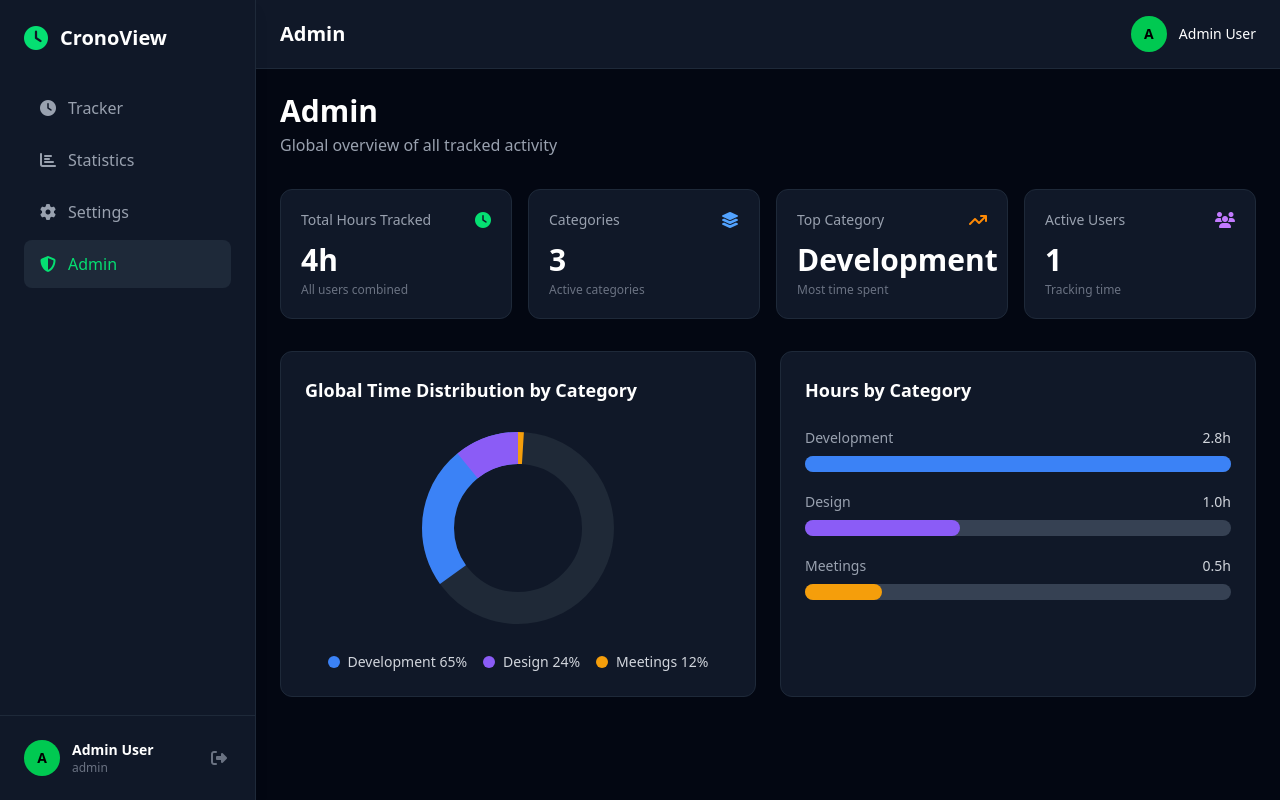
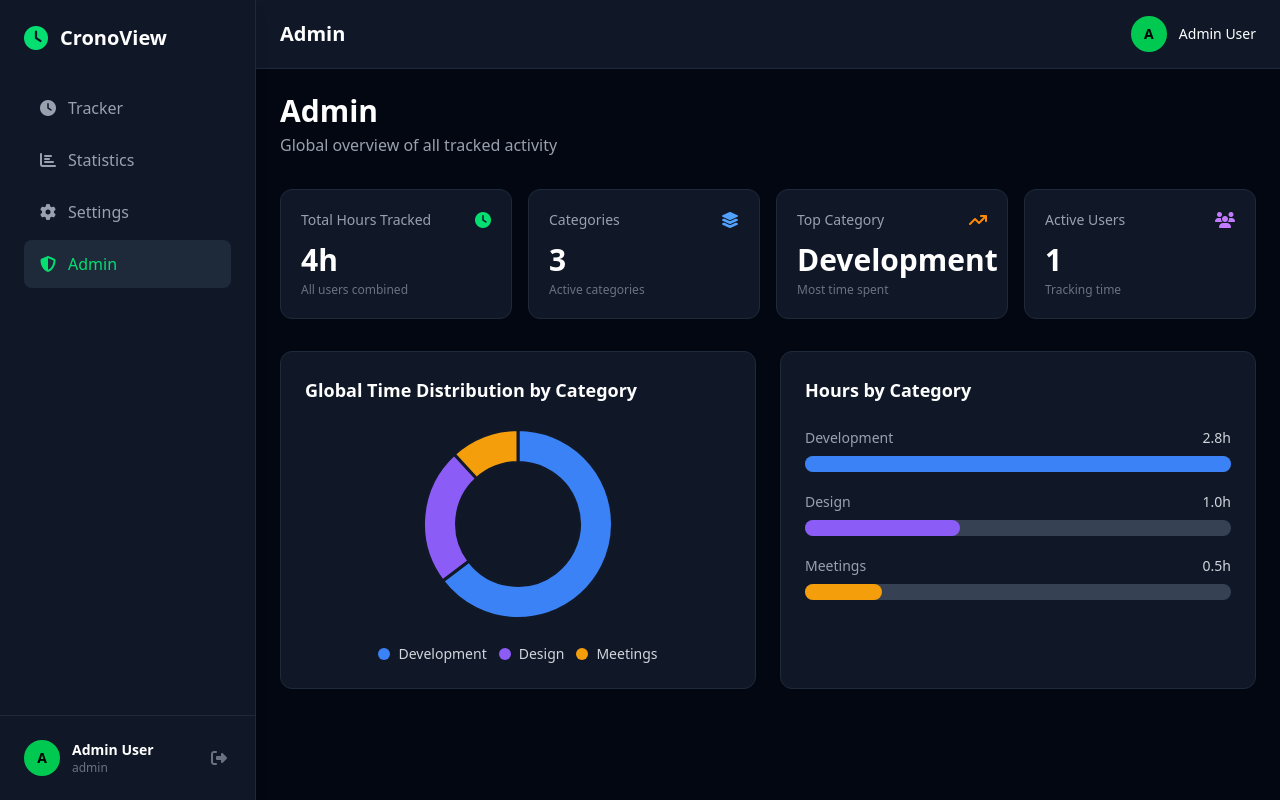
Before and after one commit to dechouriog/Chronoviews, a Vue app in the folder frontend/: page /admin in a window 1280 px wide. Built offline with nearby package versions, Linux system fonts and the light colour scheme.

Commit message:
Update: AdminView y StatisticsView

```diff
--- a/frontend/src/views/AdminView.vue
+++ b/frontend/src/views/AdminView.vue
@@ -7,6 +7,7 @@ import { UserService } from '@/services/UserService';
 import type { TaskInterface } from '@/interfaces/TaskInterface';
 
 import StatCard from '@/components/StatCard.vue';
+import DonutChart from '@/components/DonutChart.vue';
 
 const tasks = computed<TaskInterface[]>(() => TaskService.getTasks());
 const user = computed(() => UserService.getUser());
@@ -63,24 +64,17 @@ function formatHours(milliseconds: number): string {
   return `${(milliseconds / 3600000).toFixed(1)}h`;
 }
 
-const DONUT_RADIUS = 80;
-const DONUT_CIRCUMFERENCE = 2 * Math.PI * DONUT_RADIUS;
+const donutLabels = computed<string[]>(() =>
+  categoryStats.value.map((cat: CategoryStat) => cat.name),
+);
 
-interface DonutSlice {
-  name: string;
-  color: string;
-  percentage: number;
-  offset: number;
-}
+const donutData = computed<number[]>(() =>
+  categoryStats.value.map((cat: CategoryStat) => cat.totalTime),
+);
 
-const donutSlices = computed<DonutSlice[]>(() => {
-  let accumulated = 0;
-  return categoryStats.value.map((cat: CategoryStat) => {
-    const offset = DONUT_CIRCUMFERENCE - (accumulated / 100) * DONUT_CIRCUMFERENCE;
-    accumulated += cat.percentage;
-    return { name: cat.name, color: cat.color, percentage: cat.percentage, offset };
-  });
-});
+const donutColors = computed<string[]>(() =>
+  categoryStats.value.map((cat: CategoryStat) => cat.color),
+);
 </script>
 
 <template>
@@ -127,35 +121,19 @@ const donutSlices = computed<DonutSlice[]>(() => {
     <!-- charts -->
     <div class="grid grid-cols-1 md:grid-cols-2 gap-6">
 
-      <!-- donut chart -->
+      <!-- donut chart con Chart.js -->
       <div class="bg-gray-900 rounded-xl p-6 border border-gray-800">
-        <h3 class="text-lg font-semibold text-white mb-6">Global Time Distribution by Category</h3>
-        <div class="flex justify-center mb-6">
-          <svg width="200" height="200" viewBox="0 0 200 200">
-            <circle cx="100" cy="100" r="80" fill="none" stroke="#1f2937" stroke-width="32" />
-            <circle
-              v-for="(slice, index) in donutSlices"
-              :key="index"
-              cx="100" cy="100" r="80"
-              fill="none"
-              :stroke="slice.color"
-              stroke-width="32"
-              :stroke-dasharray="`${(slice.percentage / 100) * DONUT_CIRCUMFERENCE} ${DONUT_CIRCUMFERENCE}`"
-              :stroke-dashoffset="slice.offset"
-              transform="rotate(-90 100 100)"
-              stroke-linecap="butt"
-            />
-          </svg>
-        </div>
-        <div class="flex flex-wrap justify-center gap-4">
-          <div v-for="cat in categoryStats" :key="cat.name" class="flex items-center gap-2">
-            <span class="w-3 h-3 rounded-full" :style="{ backgroundColor: cat.color }"></span>
-            <span class="text-gray-300 text-sm">{{ cat.name }} {{ cat.percentage }}%</span>
-          </div>
-        </div>
+        <h3 class="text-lg font-semibold text-white mb-6">
+          Global Time Distribution by Category
+        </h3>
+        <DonutChart
+          :labels="donutLabels"
+          :data="donutData"
+          :colors="donutColors"
+        />
       </div>
 
-      <!-- bar chart horizontal -->
+      <!-- bar chart horizontal (será reemplazado por ECharts en commit 6) -->
       <div class="bg-gray-900 rounded-xl p-6 border border-gray-800">
         <h3 class="text-lg font-semibold text-white mb-6">Hours by Category</h3>
         <div class="space-y-5">
--- a/frontend/src/views/StatisticsView.vue
+++ b/frontend/src/views/StatisticsView.vue
@@ -7,6 +7,7 @@ import type { TaskInterface } from '@/interfaces/TaskInterface';
 
 import StatCard from '@/components/StatCard.vue';
 import TaskBreakdown from '@/components/TaskBreakdown.vue';
+import DonutChart from '@/components/DonutChart.vue';
 
 const activeTab = ref<'distribution' | 'weekly'>('distribution');
 
@@ -30,29 +31,17 @@ function formatHours(milliseconds: number): string {
   return `${(milliseconds / 3600000).toFixed(1)}h`;
 }
 
-interface DonutSlice {
-  taskId: string;
-  name: string;
-  color: string;
-  percentage: number;
-  offset: number;
-}
+const donutLabels = computed<string[]>(() =>
+  tasks.value.filter((t: TaskInterface) => t.totalTime > 0).map((t: TaskInterface) => t.name),
+);
 
-const DONUT_RADIUS = 80;
-const DONUT_CIRCUMFERENCE = 2 * Math.PI * DONUT_RADIUS;
+const donutData = computed<number[]>(() =>
+  tasks.value.filter((t: TaskInterface) => t.totalTime > 0).map((t: TaskInterface) => t.totalTime),
+);
 
-const donutSlices = computed<DonutSlice[]>(() => {
-  const total = totalWeekTime.value;
-  let accumulated = 0;
-  return tasks.value
-    .filter((task: TaskInterface) => task.totalTime > 0)
-    .map((task: TaskInterface) => {
-      const percentage = total > 0 ? Math.round((task.totalTime / total) * 100) : 0;
-      const offset = DONUT_CIRCUMFERENCE - (accumulated / 100) * DONUT_CIRCUMFERENCE;
-      accumulated += percentage;
-      return { taskId: task.id, name: task.name, color: task.color, percentage, offset };
-    });
-});
+const donutColors = computed<string[]>(() =>
+  tasks.value.filter((t: TaskInterface) => t.totalTime > 0).map((t: TaskInterface) => t.color),
+);
 
 const weekDays = ['Mon', 'Tue', 'Wed', 'Thu', 'Fri', 'Sat', 'Sun'];
 
@@ -132,30 +121,15 @@ const maxWeeklyTime = computed<number>(() => Math.max(...weeklyData.value));
 
     <!-- time distribution tab -->
     <div v-if="activeTab === 'distribution'" class="grid grid-cols-1 md:grid-cols-2 gap-6">
-
-      <!-- donut chart (será reemplazado por Chart.js en commit 4) -->
       <div class="bg-gray-900 rounded-xl p-6 border border-gray-800">
         <h3 class="text-lg font-semibold text-white mb-6">Time by Task</h3>
-        <div class="flex justify-center">
-          <svg width="200" height="200" viewBox="0 0 200 200">
-            <circle cx="100" cy="100" r="80" fill="none" stroke="#1f2937" stroke-width="32" />
-            <circle
-              v-for="(slice, index) in donutSlices"
-              :key="index"
-              cx="100" cy="100" r="80"
-              fill="none"
-              :stroke="slice.color"
-              stroke-width="32"
-              :stroke-dasharray="`${(slice.percentage / 100) * DONUT_CIRCUMFERENCE} ${DONUT_CIRCUMFERENCE}`"
-              :stroke-dashoffset="slice.offset"
-              transform="rotate(-90 100 100)"
-              stroke-linecap="butt"
-            />
-          </svg>
-        </div>
+        <DonutChart
+          :labels="donutLabels"
+          :data="donutData"
+          :colors="donutColors"
+        />
       </div>
 
-      <!-- task breakdown -->
       <div class="bg-gray-900 rounded-xl p-6 border border-gray-800">
         <h3 class="text-lg font-semibold text-white mb-6">Task Breakdown</h3>
         <TaskBreakdown
```
